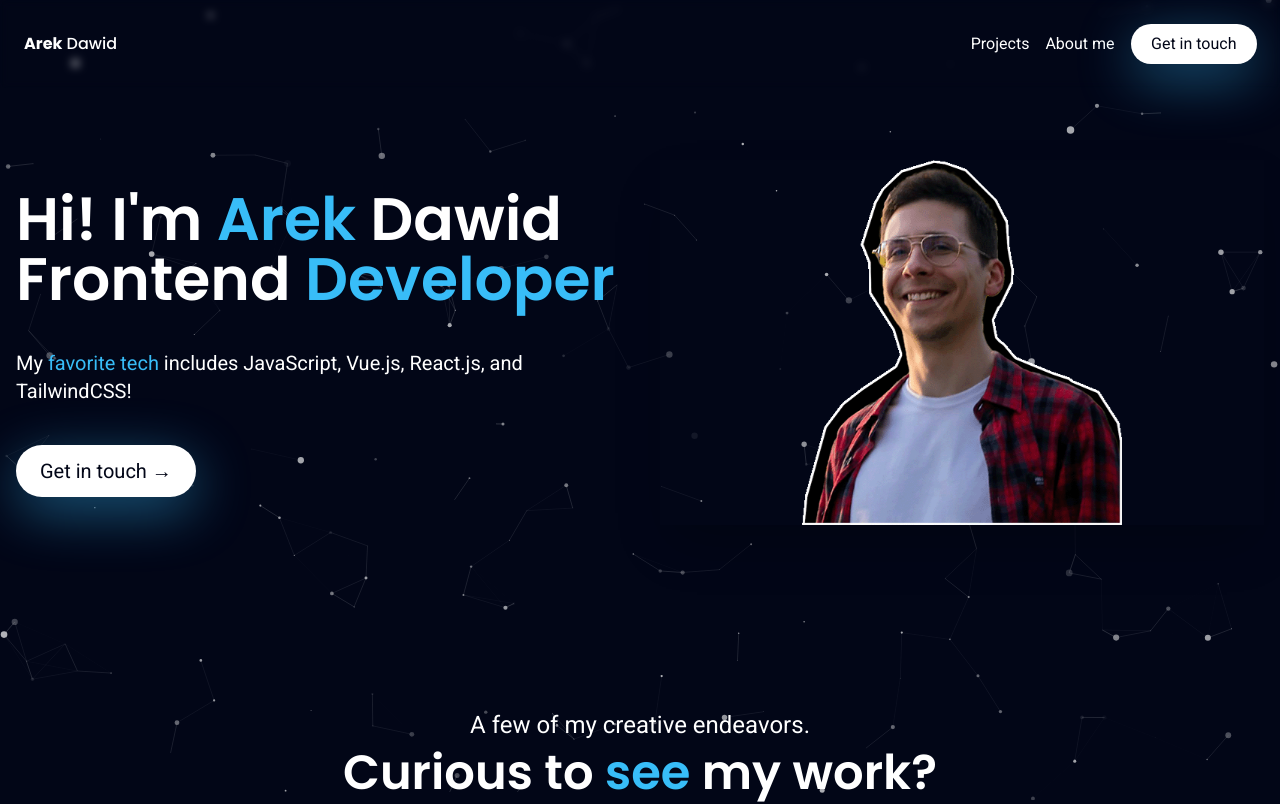
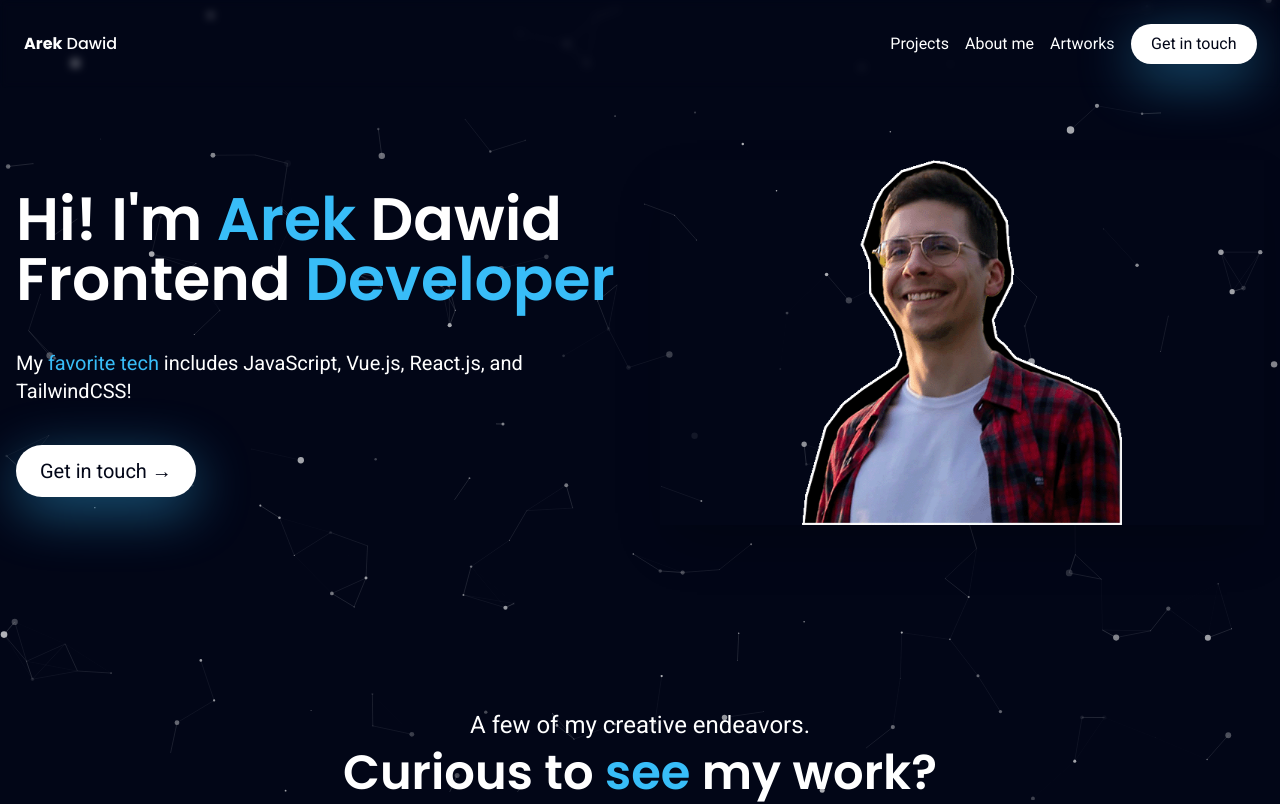
Before and after one commit to areckt/portfolio, a SvelteKit app: page / in a window 1280 px wide. Shown: the top 804 px of the page. Built offline with nearby package versions, Linux system fonts and the light colour scheme.

Commit message:
Add link to artworks section in header

```diff
--- a/src/components/Header.svelte
+++ b/src/components/Header.svelte
@@ -4,6 +4,7 @@
   let tabs = [
     {name: "Projects", link: "#projects"},
     {name: "About me", link: "#about"},
+    {name: "Artworks", link: "#artworks"},
   ]
 </script>
 
@@ -18,7 +19,7 @@
       </a>
     {/each}
   </div>
-  <a href="https://www.linkedin.com/in/adawid/" target="_blank" rel="noopener" class="blueShadow antialiasing relative overflow-hidden px-5 py-2 group rounded-full bg-white text-slate-950 duration-300 hover:scale-[108%]">
+  <a href="https://www.linkedin.com/in/adawid/" target="_blank" rel="noopener" class="blueShadow antialiasing relative overflow-hidden px-5 py-2 group rounded-full bg-white text-slate-950 duration-300 hover:scale-[108%] focus:ring-4 focus:ring-sky-700">
     <h4 class="relative z-9">Get in touch</h4>
   </a>
 </header>
```
